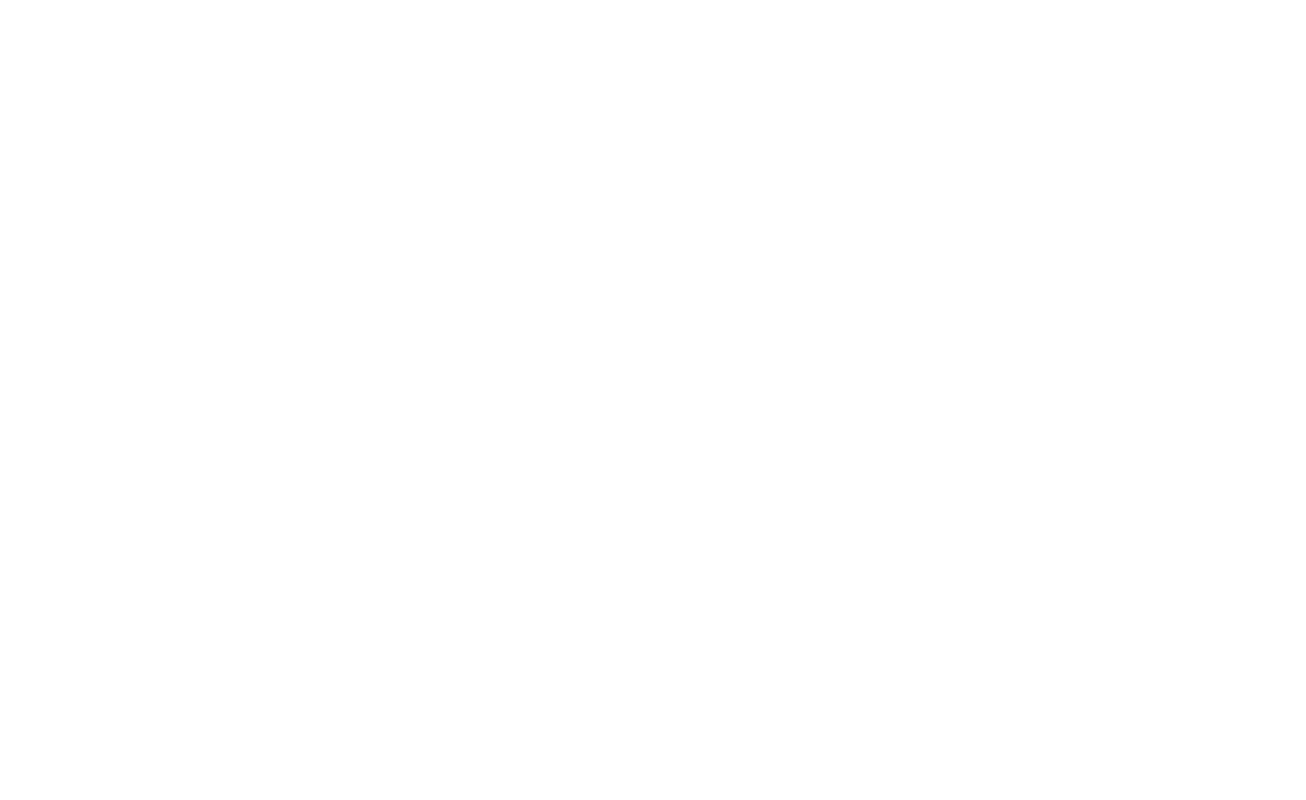
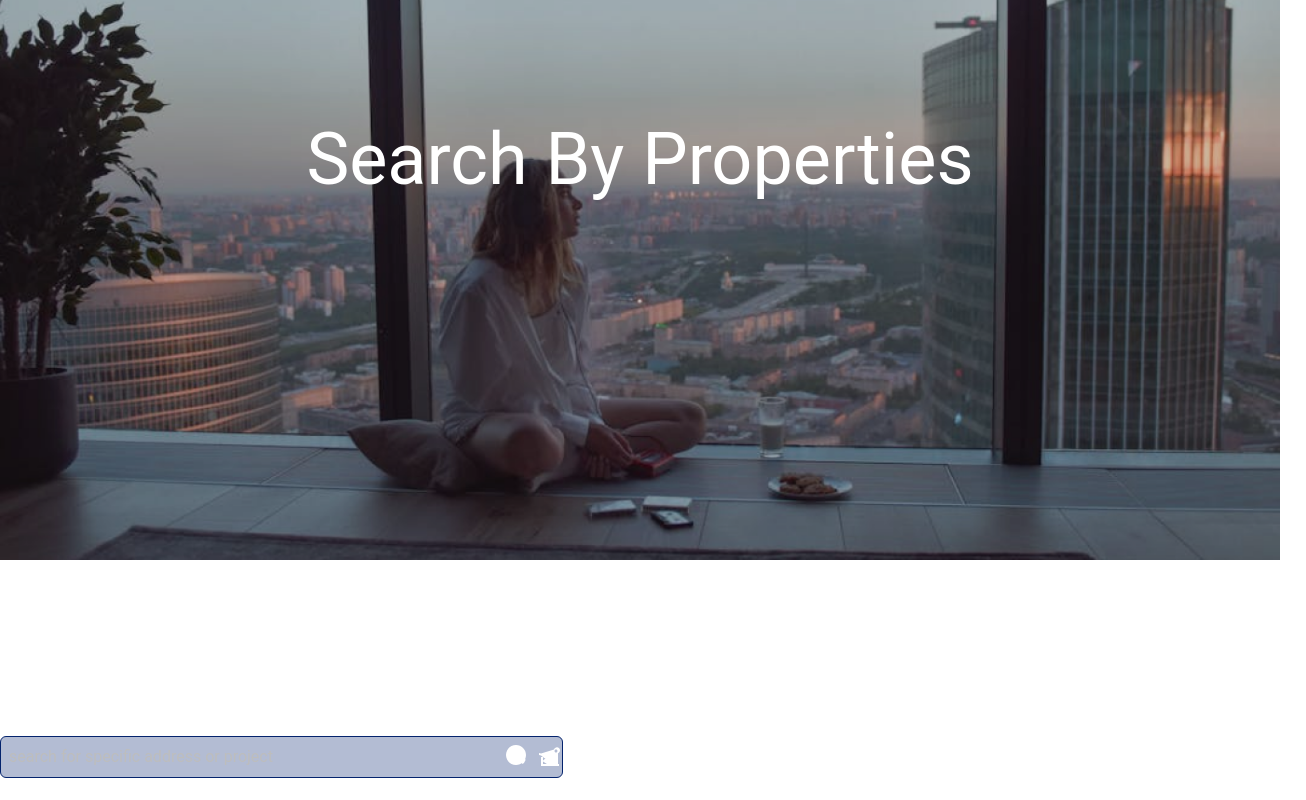
Before and after one commit to OmLanke/astravant69, a React (Vite) app: page /search in a window 1280 px wide. Before the commit this address had no page. Shown: the part 240-1040 px from the top of the page, 1306 px wide, since content can reach past the window. Before the commit the page ends 800 px from the top, so only its background shows below. Built offline with nearby package versions, Linux system fonts and the light colour scheme.

Commit message:
search page and minor ui changes

```diff
--- a/src/AppRouter.jsx
+++ b/src/AppRouter.jsx
@@ -3,11 +3,13 @@ import { Route, Routes } from 'react-router';
 
 import HomePage from './Pages/HomePage';
 import Contact from './Pages/Contact';
+import Search from './Pages/Search';
 const AppRouter = () => {
     return (
         <Routes>
             <Route path="/" element={<HomePage />} />
             <Route path="/contact" element={<Contact />} />
+            <Route path="/search" element={<Search />} />
 
         </Routes>
     );
--- /dev/null
+++ b/src/Components/SearchByAddress.jsx
@@ -0,0 +1,33 @@
+import React from 'react';
+
+const SearchByAddress = () => {
+  return (
+    <div className="flex items-center bg-[#04236D4D] border border-[#04236D] rounded-md mb-44 w-[44%] justify-center">
+      <input
+        type="text"
+        placeholder="search for specific address or project"
+        className="flex-grow p-2 bg-transparent outline-none text-white flex justify-center items-center"
+      />
+      <div className="flex items-center gap-2 ml-2">
+        <svg
+          className="w-6 h-6 text-white"
+          xmlns="http://www.w3.org/2000/svg"
+          fill="currentColor"
+          viewBox="0 0 24 24"
+        >
+          <path d="M10 20c5.523 0 10-4.477 10-10S15.523 0 10 0 0 4.477 0 10s4.477 10 10 10zm0-2a8 8 0 100-16 8 8 0 000 16zm9.707-3.293l-3.386-3.386A6.953 6.953 0 0016 10c0-3.866-3.134-7-7-7S2 6.134 2 10s3.134 7 7 7a6.953 6.953 0 004.321-1.321l3.386 3.386 1.414-1.414z" />
+        </svg>
+        <svg
+          className="w-6 h-6 text-white"
+          xmlns="http://www.w3.org/2000/svg"
+          fill="currentColor"
+          viewBox="0 0 24 24"
+        >
+          <path d="M21 19h-1V8.157c1.144-.413 2-1.518 2-2.825 0-1.654-1.346-3-3-3-1.392 0-2.575.949-2.919 2.227L3.041 8.563C2.479 8.223 1.765 8 1 8v2c.765 0 1.479.223 2.041.563L14.081 19H3v2h18v-2zM18 4.5c.827 0 1.5.673 1.5 1.5s-.673 1.5-1.5 1.5-1.5-.673-1.5-1.5.673-1.5 1.5-1.5zM10.5 11L5 15.5V12H3v8h2v-3.5L12 21h2v-8h-2v3.5z" />
+        </svg>
+      </div>
+    </div>
+  );
+};
+
+export default SearchByAddress;
--- /dev/null
+++ b/src/Pages/Search.jsx
@@ -0,0 +1,33 @@
+import React from 'react'
+import Navbar from '../Components/Navbar'
+import ConBanTwo from '../Components/ConBanTwo'
+import Nsl from '../Components/Nsl'
+import SearchByAddress from '../Components/SearchByAddress.jsx'
+import ApartmentListing from '../Components/ApartmentListing.jsx'
+
+const Contact = () => {
+    return (
+        <>
+            <Navbar />
+            <div className="relative text-white bg-cover flex flex-col bg-center w-full h-screen mb-44" style={{ backgroundImage: "url('/searchBan.png')" }}>
+                <div className="mx-auto my-auto flex flex-col gap-8">
+                    <div className="text-7xl">
+                        <p>Search By Properties</p>
+                    </div>
+                    {/* <div className="p-2 pl-4 pr-4 hover:bg-white transition duration-500 hover:text-black hover:cursor-pointer font-medium flex flex-col items-center justify-center text-white border border-[2px] mb-20 border-white mx-auto">
+                        <p>Contact Us</p>
+                    </div> */}
+
+                </div>
+
+            </div>
+            <SearchByAddress/>
+
+            <ApartmentListing />
+
+
+        </>
+    )
+}
+
+export default Contact
```
Also changed, not shown: public/searchBan.png (added), src/Components/ConBanOne.jsx (indentation only).
